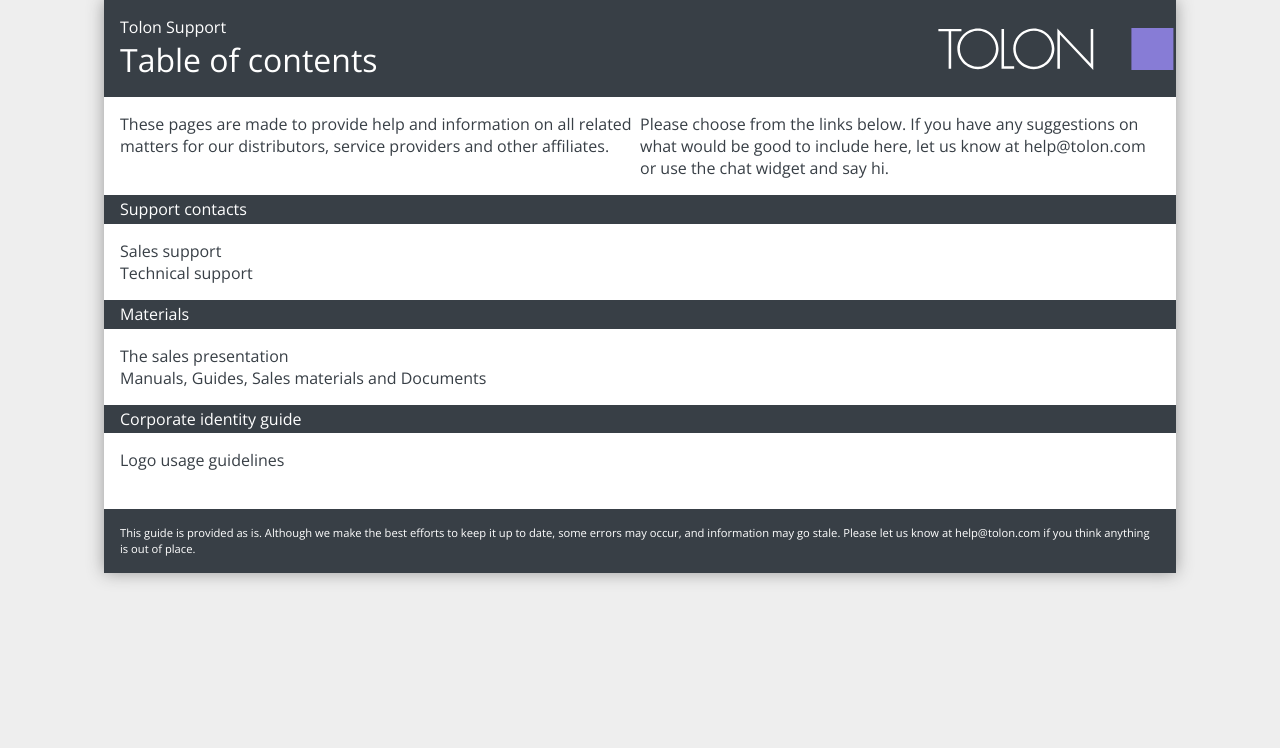
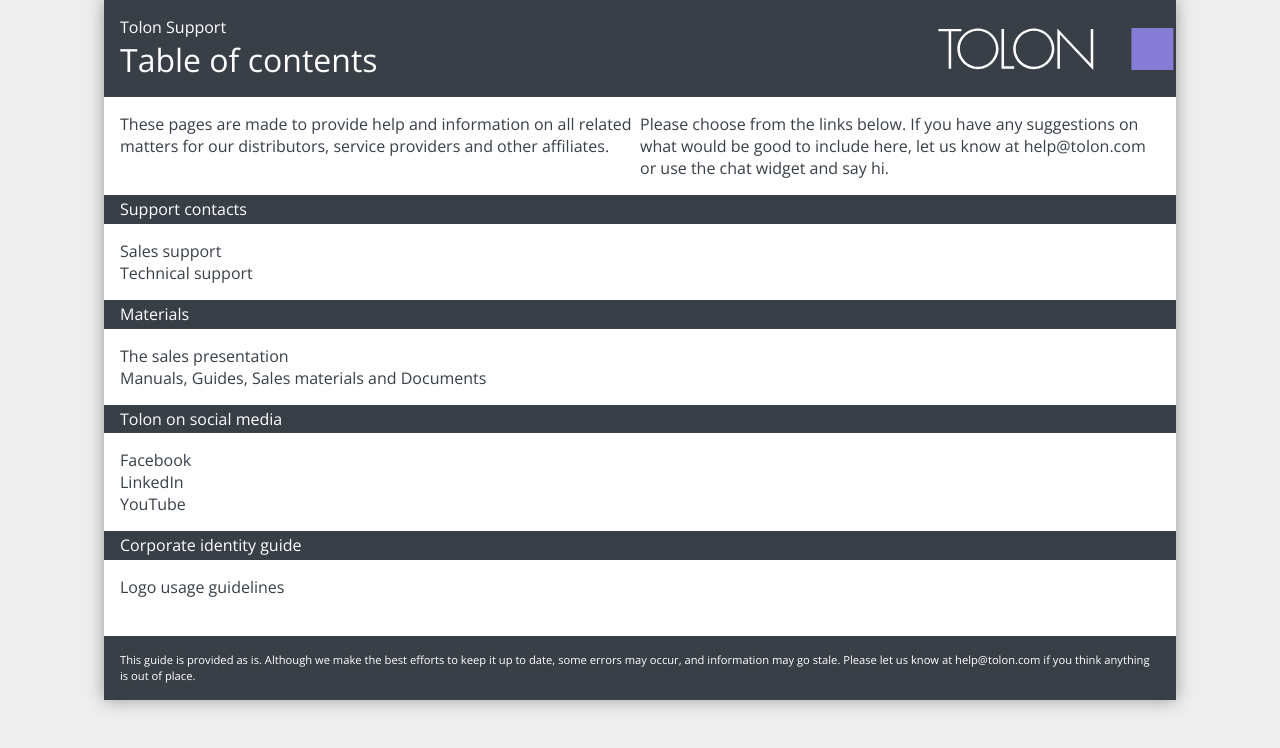
Before and after one commit to tolon-global/support.tolon.com, a Jekyll site: the page built from index.md, in a window 1280 px wide. Shown: the top 748 px of the page. Built offline with Jekyll 4.4.1, drawn with Linux system fonts in a browser that asks for light colours.

Commit message:
Added social media links

```diff
--- a/index.md
+++ b/index.md
@@ -21,6 +21,12 @@
 - [The sales presentation](http://sunum.tolon.com)
 - [Manuals, Guides, Sales materials and Documents](https://drive.google.com/drive/folders/0B12Am4Ls7RiHTTRzcFh4V3lBMGM?usp=sharing)
 
+### Tolon on social media
+
+- [Facebook](https://www.facebook.com/tolonglobal/)
+- [LinkedIn](https://www.linkedin.com/company/24797514/)
+- [YouTube](https://www.youtube.com/user/tolonmakina)
+
 ### Corporate identity guide
 
 - [Logo usage guidelines](identity/logo)
```
